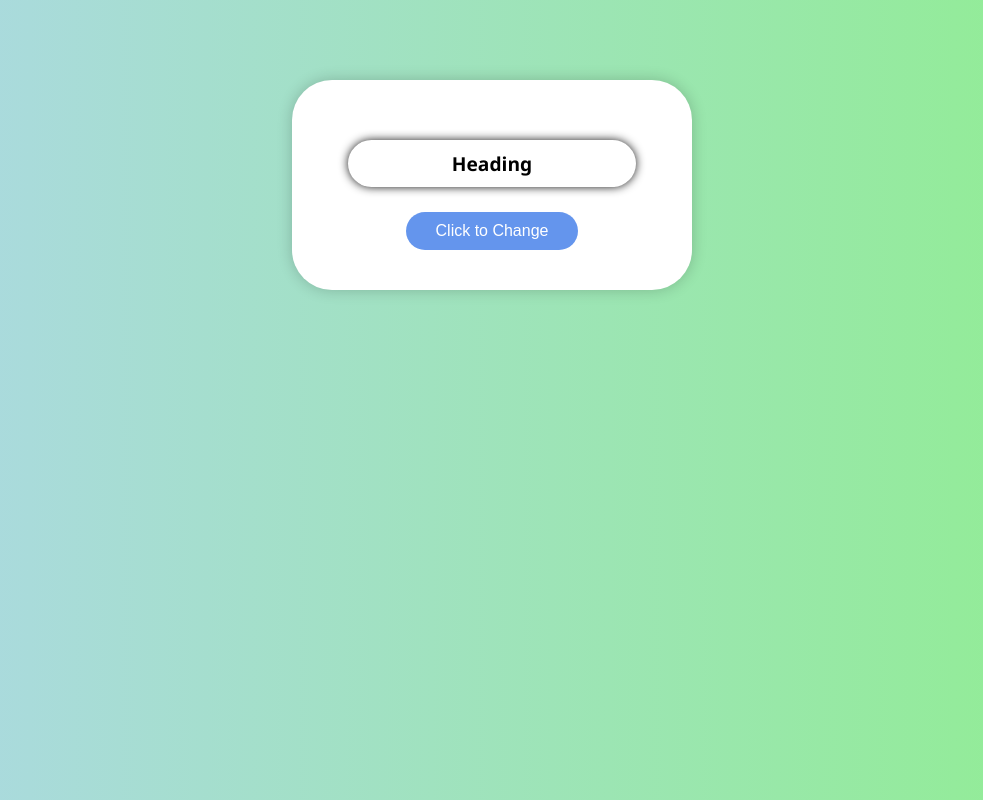
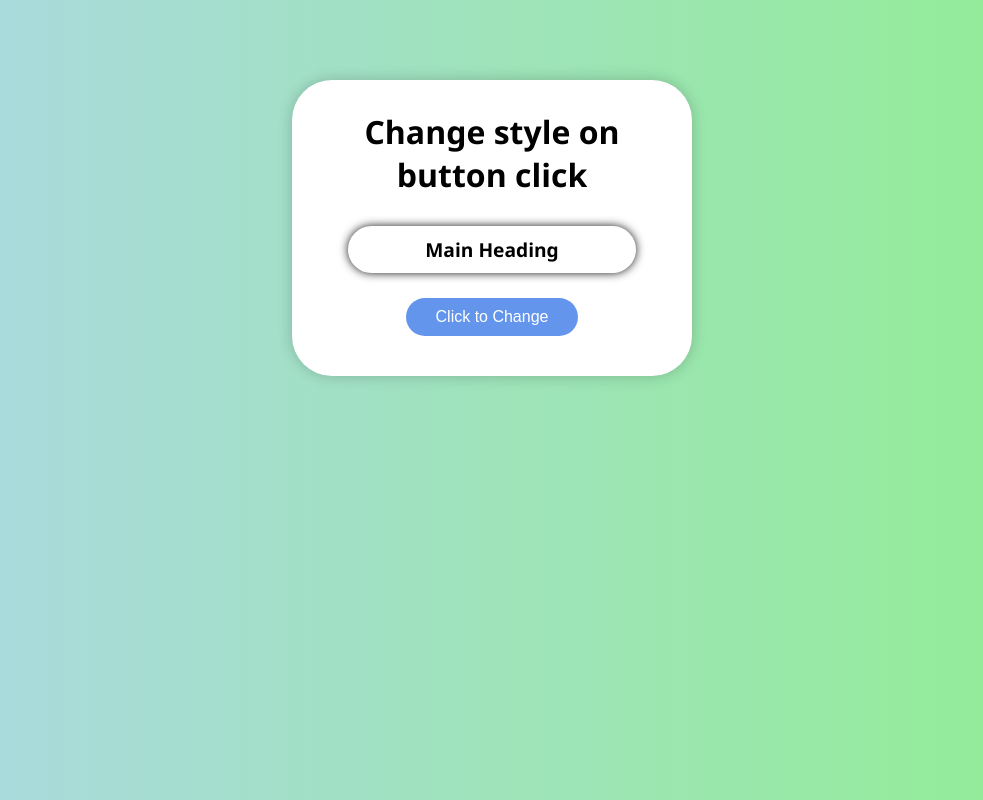
Before and after one commit to SuRu190/JavaScript-Dom-Practice, a plain HTML site: page task05-change-style-on-click/index.html in a window 1280 px wide. Shown: the whole page, without its empty margins (148-1131 px from the left). Drawn offline with Linux system fonts and the light colour scheme.

Commit message:
Update index.html

```diff
--- a/task05-change-style-on-click/index.html
+++ b/task05-change-style-on-click/index.html
@@ -3,13 +3,14 @@
 <head>
     <meta charset="UTF-8">
     <meta name="viewport" content="width=device-width, initial-scale=1.0">
-    <title>Change Style on Click</title>
+    <title>Change style on button click</title>
     <link rel="stylesheet" href="style.css">
 </head>
 <body>
     <div class="container">
-        <h1 id="heading">Heading</h1>
-        <button id="button">Click to Change</button>
+        <h1>Change style on button click</h1>
+        <h1 id="heading">Main Heading</h1>
+        <button id="click">Click to Change</button>
     </div>
 
     <script src="script.js"></script>
```
